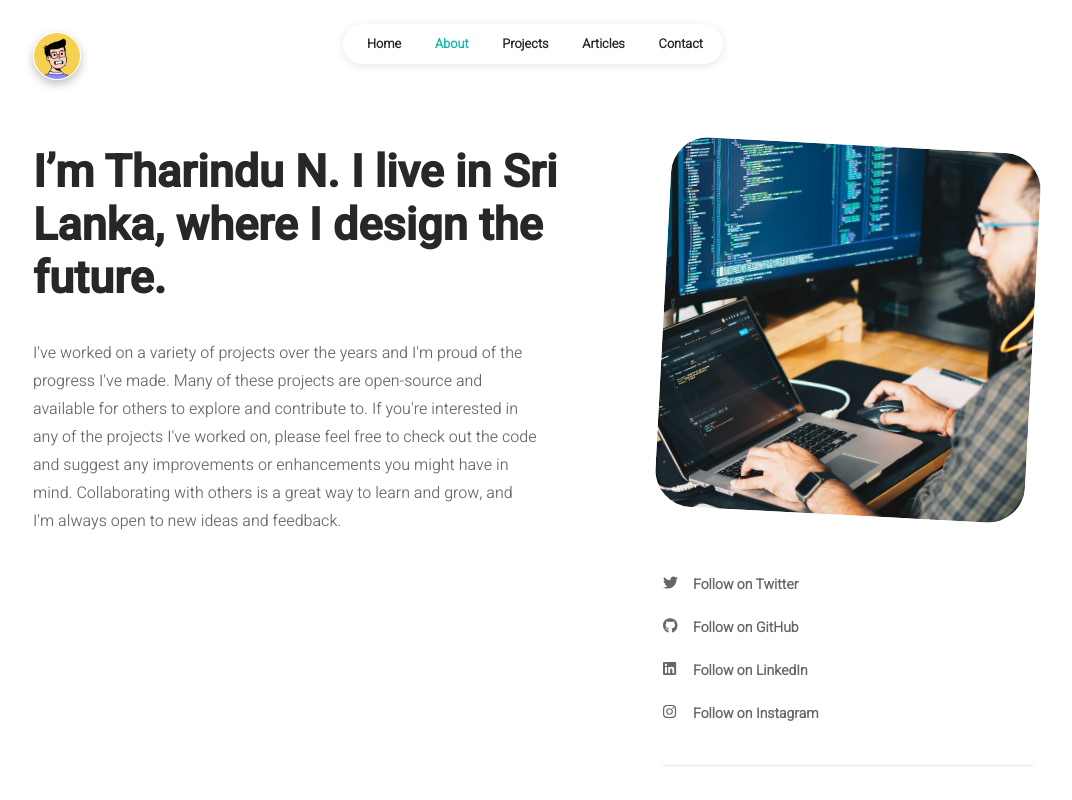
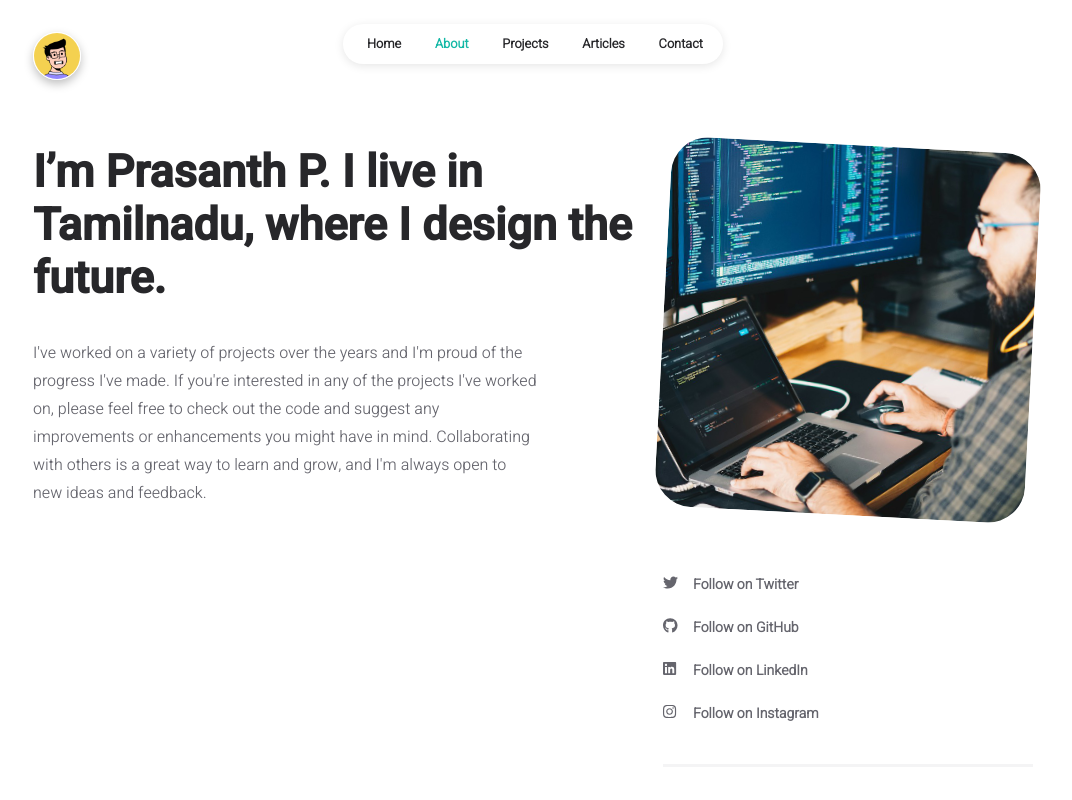
Before and after one commit to prasanth5head/React-Portfolio, a React (Create React App) app: page /about in a window 1280 px wide. Shown: the top 800 px of the page, without its empty margins (107-1179 px from the left). Built offline with nearby package versions, Linux system fonts and the light colour scheme.

Commit message:
change in user

```diff
--- a/src/data/user.js
+++ b/src/data/user.js
@@ -16,15 +16,15 @@ const INFO = {
 	},
 
 	homepage: {
-		title: "Full-stack web and mobile app developer, and amateur astronaut.",
+		title: "Full-stack web and Java developer.",
 		description:
 			"I am a backend developer with expertise in Node.js. I have experience in building scalable, secure and reliable web applications using various frameworks and technologies. I enjoy solving complex problems and learning new skills. I am passionate about creating high-quality code that follows best practices and industry standards. I am always looking for new challenges and opportunities to grow as a developer.",
 	},
 
 	about: {
-		title: "I’m Tharindu N. I live in Sri Lanka, where I design the future.",
+		title: "I’m Prasanth P. I live in Tamilnadu, where I design the future.",
 		description:
-			"I've worked on a variety of projects over the years and I'm proud of the progress I've made. Many of these projects are open-source and available for others to explore and contribute to. If you're interested in any of the projects I've worked on, please feel free to check out the code and suggest any improvements or enhancements you might have in mind. Collaborating with others is a great way to learn and grow, and I'm always open to new ideas and feedback.",
+			"I've worked on a variety of projects over the years and I'm proud of the progress I've made. If you're interested in any of the projects I've worked on, please feel free to check out the code and suggest any improvements or enhancements you might have in mind. Collaborating with others is a great way to learn and grow, and I'm always open to new ideas and feedback.",
 	},
 
 	articles: {
```
